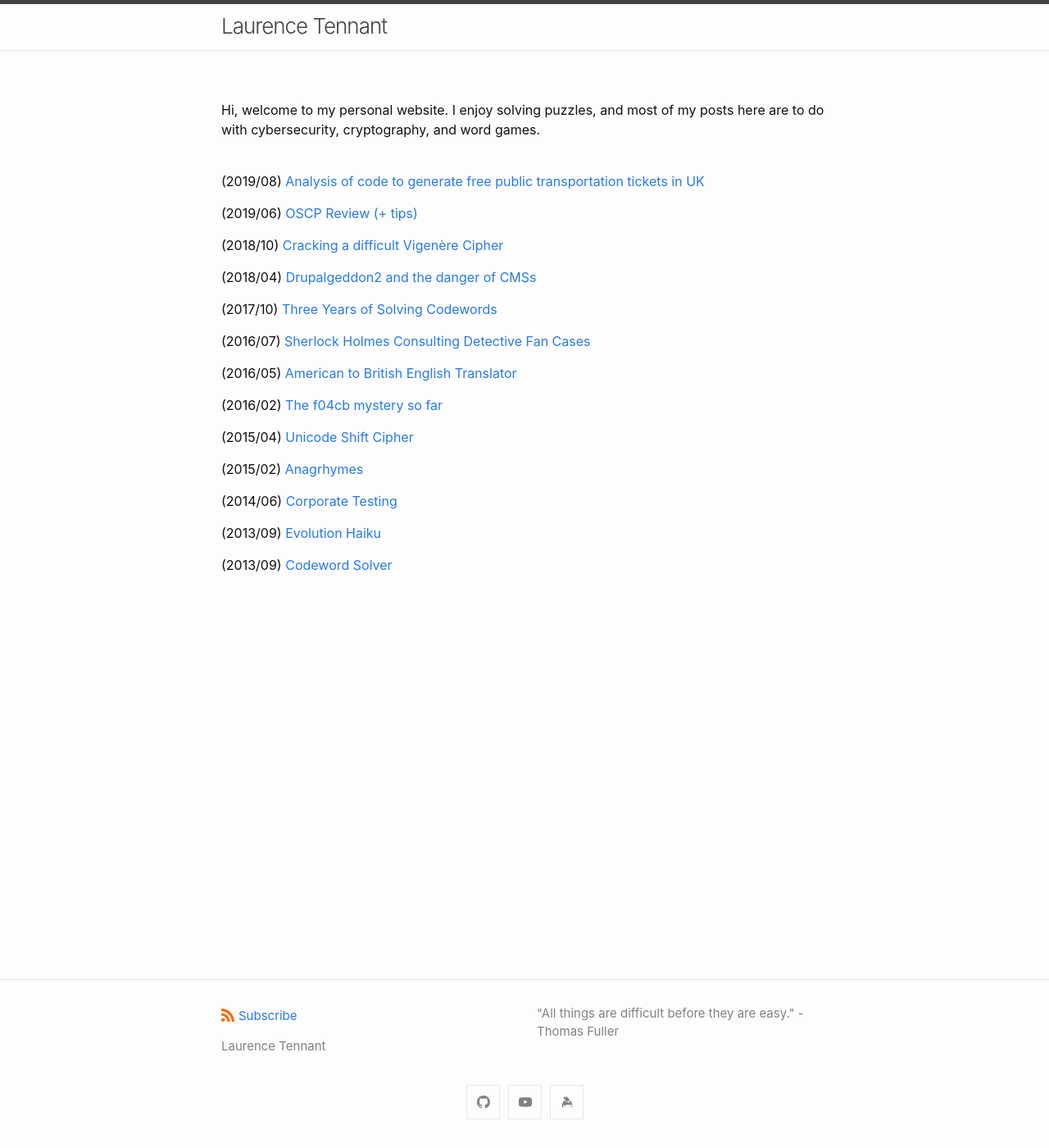
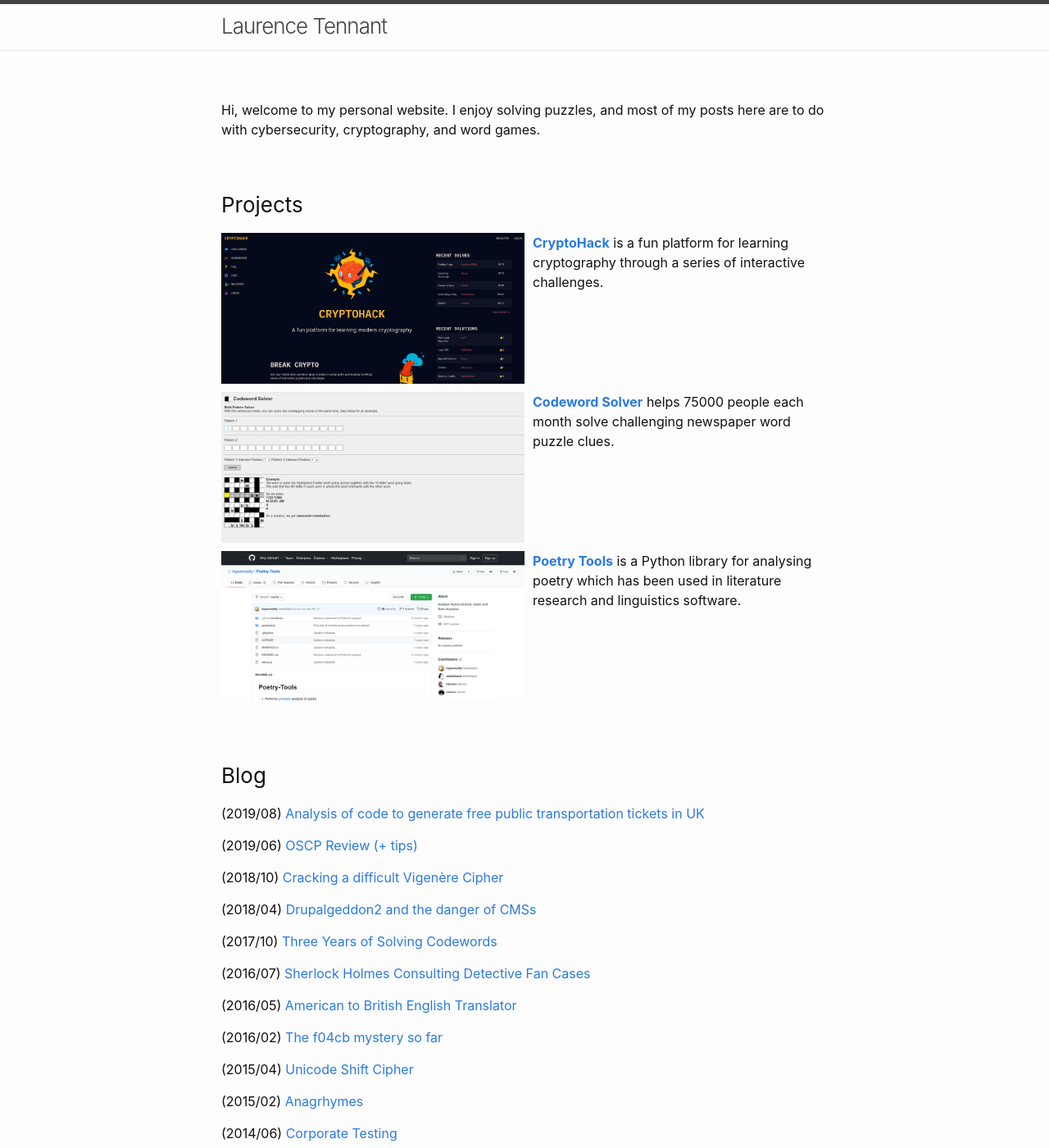
Before and after one commit to hyperreality/hyperreality.github.com, a Jekyll site: the page built from index.md, in a window 1280 px wide and 1400 px high. Shown: the whole window at 82% size. Built offline with Jekyll 4.4.1, drawn with Linux system fonts in a browser that asks for light colours.

Commit message:
Add projects to homepage

```diff
--- a/index.md
+++ b/index.md
@@ -2,7 +2,23 @@
 layout: page
 ---
 
-<span class="intro">Hi, welcome to my personal website. I enjoy solving puzzles, and most of my posts here are to do with cybersecurity, cryptography, and word games.<br /><br /></span>
+<span class="intro">Hi, welcome to my personal website. I enjoy solving puzzles, and most of my posts here are to do with cybersecurity, cryptography, and word games.</span>
+
+<h3>Projects</h3>
+
+<a href="https://cryptohack.org"><img src="/assets/projects/cryptohack.png" height="50%" width="50%" style="margin: 0px 10px 10px 0px; float: left;">
+<b>CryptoHack</b></a> is a fun platform for learning cryptography through a series of interactive challenges.
+<div style="clear: both;"></div>
+
+<a href="https://codewordsolver.com"><img src="/assets/projects/codeword.png" height="50%" width="50%" style="margin: 0px 10px 10px 0px; float: left;">
+<b>Codeword Solver</b></a> helps 75000 people each month solve challenging newspaper word puzzle clues.
+<div style="clear: both;"></div>
+
+<a href="https://github.com/hyperreality/Poetry-Tools"><img src="/assets/projects/poetrytools.png" height="50%" width="50%" style="margin: 0px 10px 10px 0px; float: left;">
+<b>Poetry Tools</b></a> is a Python library for analysing poetry which has been used in literature research and linguistics software.
+<div style="clear: both;"></div>
+
+<h3>Blog</h3>
 
 {% for post in site.posts %}
 <span class="date-home">({{ post.date | date: "%Y/%m" }})</span> [{{ post.title }}]({{ post.url }}) <br>
```
Also changed, not shown: assets/projects/codeword.png (added), assets/projects/cryptohack.png (added), assets/projects/poetrytools.png (added).
